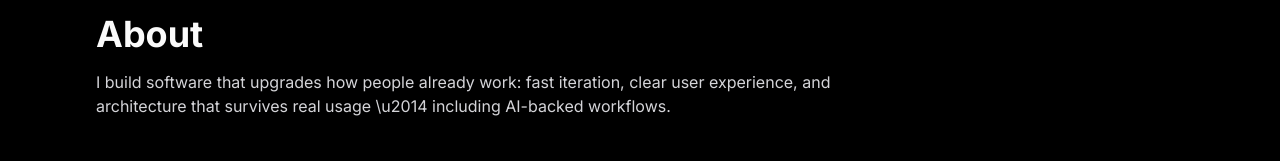
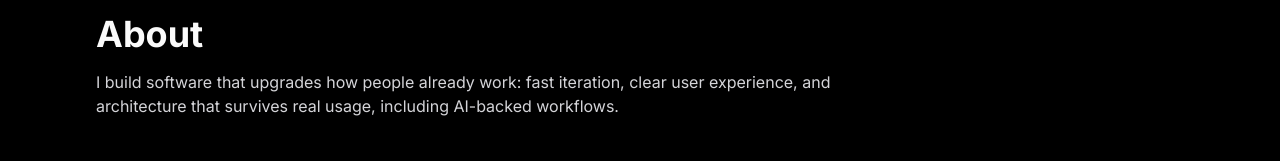
Before and after one commit to shawncres/ikosagon, a Next.js app: page /about in a window 1280 px wide. Shown: the part 131-292 px from the top of the page. Built offline with nearby package versions, Linux system fonts and the light colour scheme.

Commit message:
Fix mangled unicode escapes in about and contact copy

```diff
--- a/app/about/page.tsx
+++ b/app/about/page.tsx
@@ -2,7 +2,7 @@ import type { Metadata } from "next";
 
 export const metadata: Metadata = {
   title: "About",
-  description: "About Ikosagon \u2014 software that upgrades existing processes for a post-AGI future.",
+  description: "About Ikosagon: software that upgrades existing processes for a post-AGI future.",
 };
 
 const skills = [
@@ -28,7 +28,7 @@ export default function AboutPage() {
       <h1 className="mb-4 font-[var(--font-space-grotesk)] text-4xl font-bold">About</h1>
       <p className="max-w-3xl text-zinc-300">
         I build software that upgrades how people already work: fast iteration, clear user experience,
-        and architecture that survives real usage \u2014 including AI-backed workflows.
+        and architecture that survives real usage, including AI-backed workflows.
       </p>
 
       <section className="mt-10">
--- a/app/contact/page.tsx
+++ b/app/contact/page.tsx
@@ -2,7 +2,7 @@ import type { Metadata } from "next";
 
 export const metadata: Metadata = {
   title: "Contact",
-  description: "Start a project with Ikosagon \u2014 process upgrades, products, and AI-backed systems.",
+  description: "Start a project with Ikosagon: process upgrades, products, and AI-backed systems.",
 };
 
 type ContactPageProps = {
@@ -28,7 +28,7 @@ export default async function ContactPage({ searchParams }: ContactPageProps) {
 
       {showSuccess && (
         <p className="mb-6 rounded-xl border border-accent/40 bg-accent/10 px-4 py-3 text-accent" role="status">
-          Thanks \u2014 your message was sent. I will get back to you soon.
+          Thanks. Your message was sent. I will get back to you soon.
         </p>
       )}
 
```
